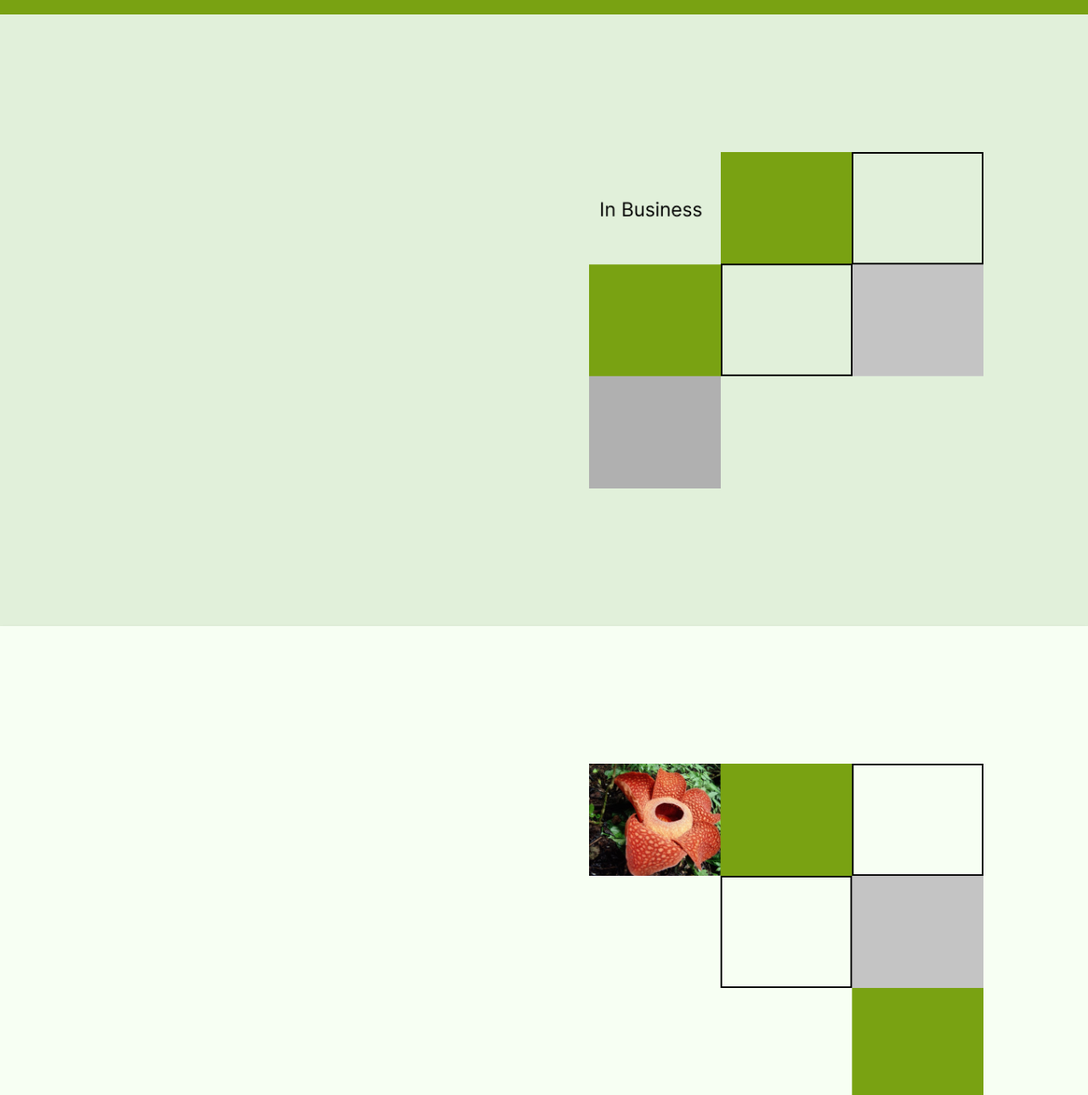
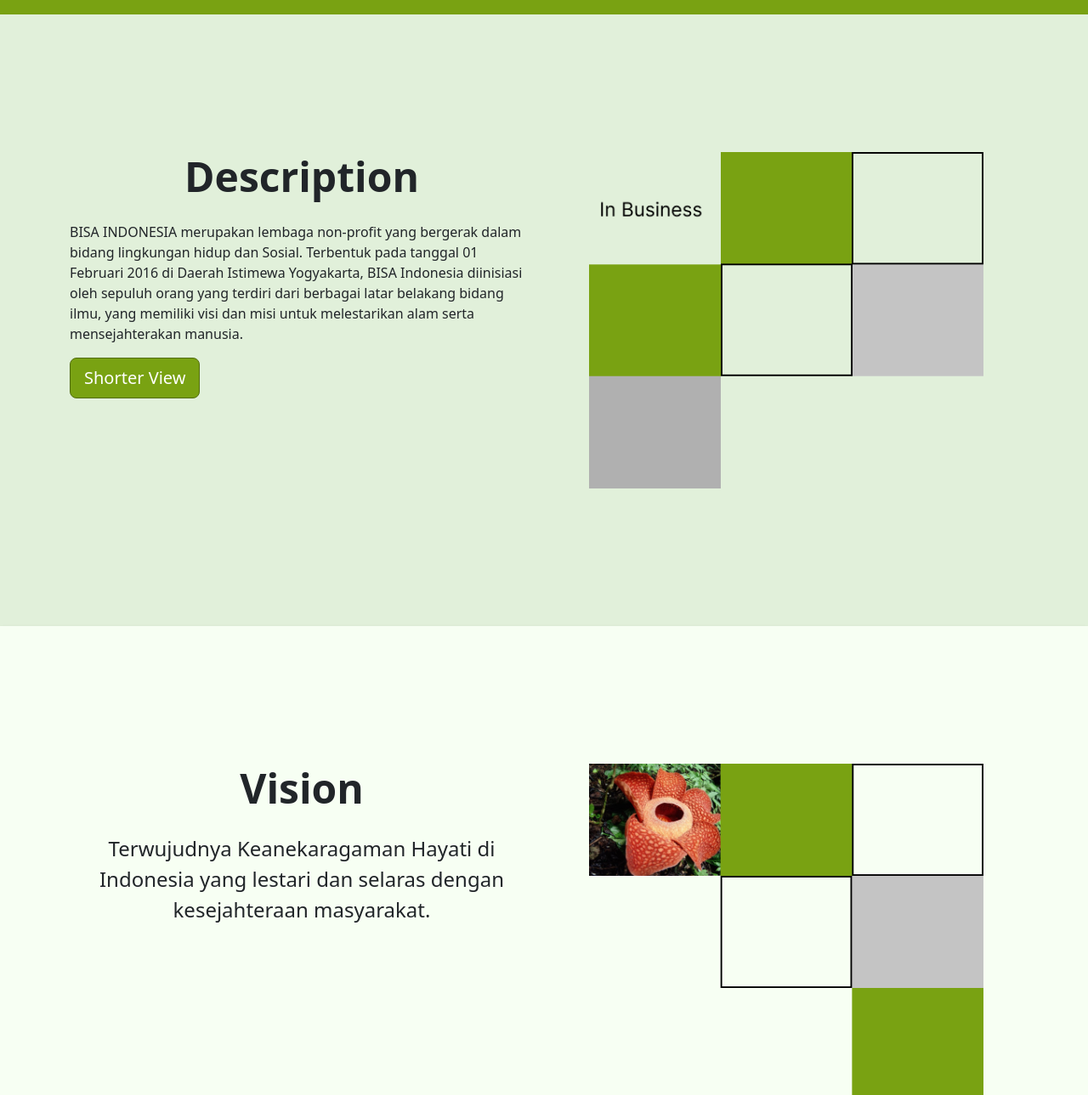
Before and after one commit to elginbrian/DDAP-BISA-INDONESIA, a plain HTML site: page src/pages/home_page/home.html in a window 1280 px wide. Shown: the part 911-2200 px from the top of the page at 85% size. Drawn offline with nearby package versions, Linux system fonts and the light colour scheme.

Commit message:
add desc and visi

```diff
--- a/src/pages/home_page/home.html
+++ b/src/pages/home_page/home.html
@@ -67,7 +67,14 @@
     <div class="desc-section">
       <div class="container">
         <div class="row">
-          <div class="hero-text col-md-6"></div>
+          <div class="hero-text col-md-6">
+            <h1 class="display-4 desc-title">Description</h1>
+            <p class="lead">
+              BISA INDONESIA merupakan lembaga non-profit yang bergerak dalam bidang lingkungan hidup dan Sosial. Terbentuk pada tanggal 01 Februari 2016 di Daerah Istimewa Yogyakarta, BISA Indonesia diinisiasi oleh sepuluh orang yang
+              terdiri dari berbagai latar belakang bidang ilmu, yang memiliki visi dan misi untuk melestarikan alam serta mensejahterakan manusia.
+            </p>
+            <a class="btn btn-success btn-lg" href="#" role="button">Shorter View</a>
+          </div>
           <div class="col-md-6">
             <img src="Decoration2.png" class="img-fluid" alt="Responsive image" />
           </div>
@@ -80,7 +87,10 @@
     <div class="visi-section">
       <div class="container">
         <div class="row">
-          <div class="hero-text col-md-6"></div>
+          <div class="hero-text col-md-6">
+            <h1 class="display-4 desc-title">Vision</h1>
+            <p class="lead visi-text">Terwujudnya Keanekaragaman Hayati di Indonesia yang lestari dan selaras dengan kesejahteraan masyarakat.</p>
+          </div>
           <div class="col-md-6">
             <img src="Decoration3.png" class="img-fluid" alt="Responsive image" />
           </div>
--- a/src/pages/home_page/style.css
+++ b/src/pages/home_page/style.css
@@ -49,8 +49,10 @@
 /* For vertical orientation */
 @media (orientation: portrait) {
   .jumbotron {
-    padding-top: 2em;
     height: 120vh; /* Adjust this value as needed */
+  }
+  .hero-text {
+    padding-top: 1.5em !important;
   }
 }
 
@@ -122,6 +124,20 @@
   text-align: center;
 }
 
+.desc-title {
+  text-align: center;
+  margin-bottom: 0.5em;
+}
+
+@media (orientation: portrait) {
+  .desc-section {
+    height: 120vh;
+  }
+  .col-md-6 {
+    padding-bottom: 4em; /* Adjust the padding as needed */
+  }
+}
+
 .visi-section {
   background-color: #f7fff3;
   padding: 20px;
@@ -134,3 +150,14 @@
   align-items: center;
   text-align: center;
 }
+
+.visi-text {
+  text-align: center;
+  font-size: 1.5em !important;
+}
+
+@media (orientation: portrait) {
+  .visi-section {
+    height: 120vh;
+  }
+}
```
